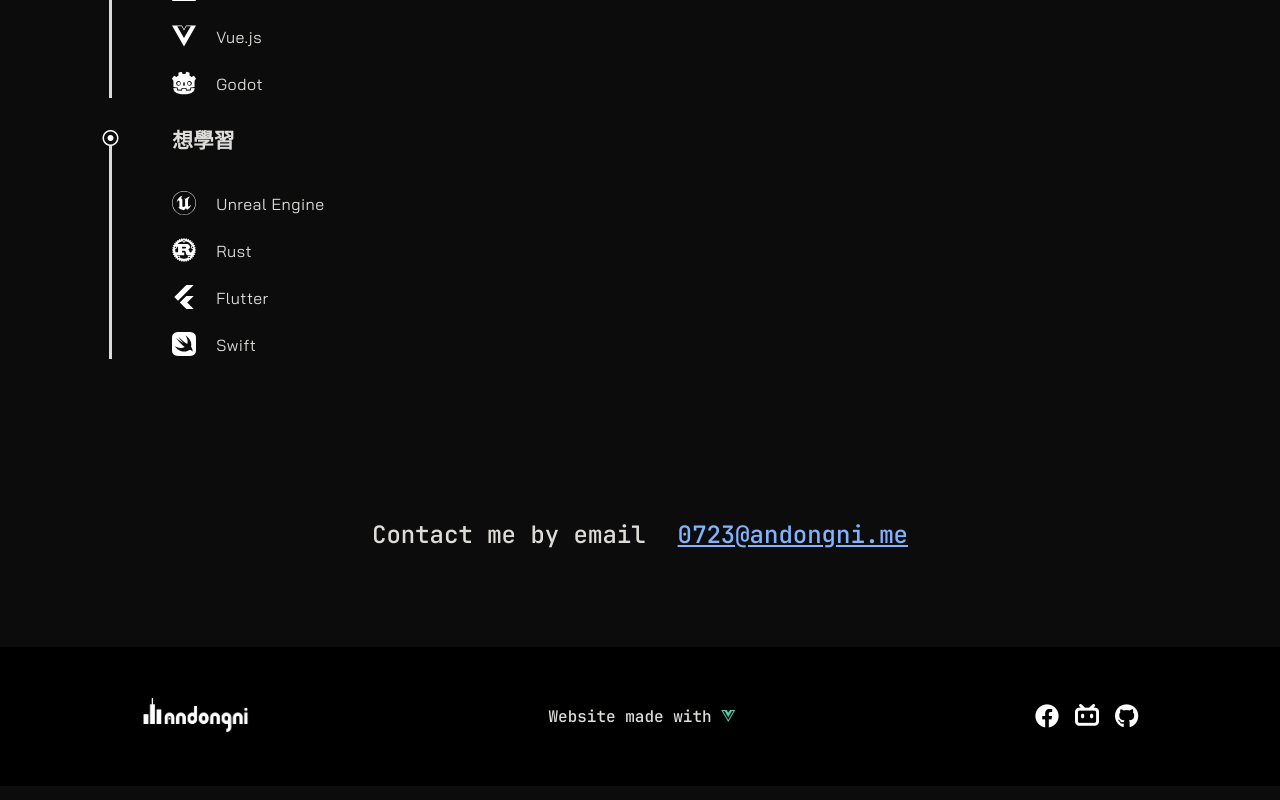
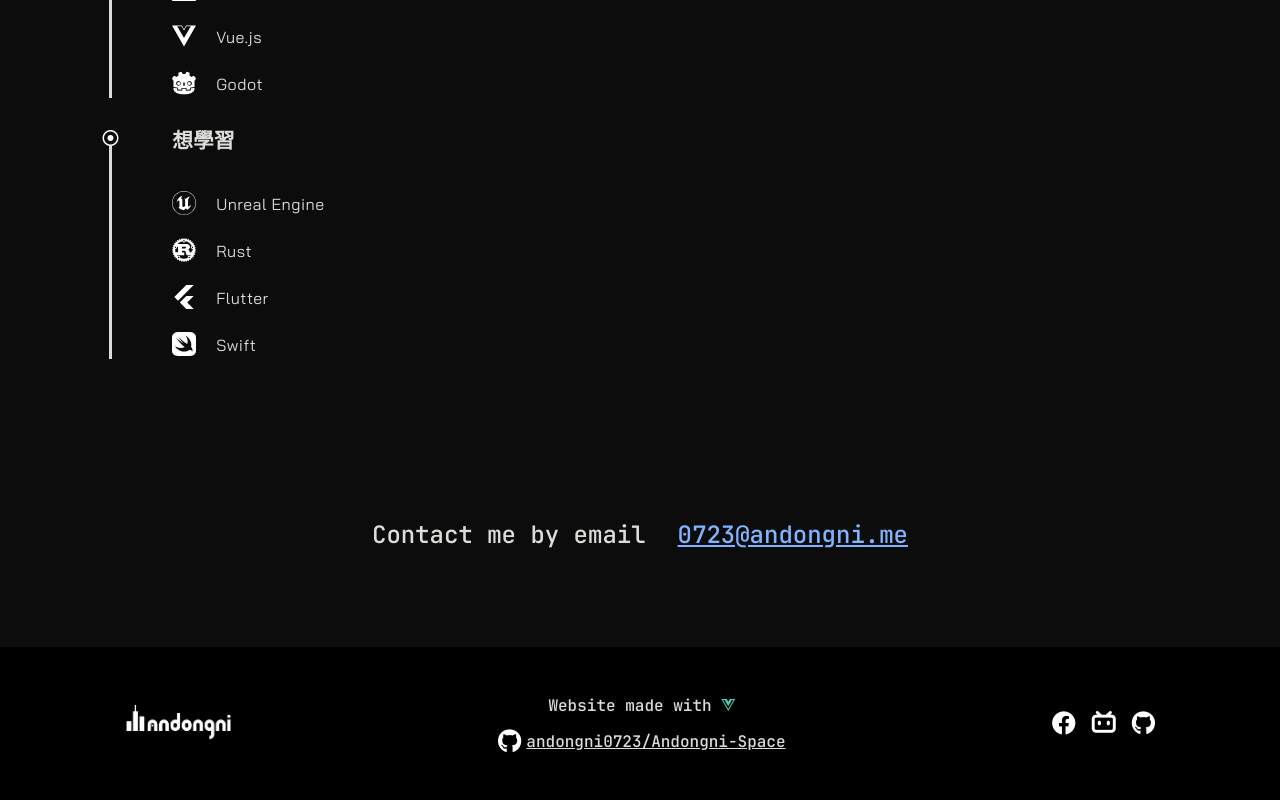
Before and after one commit to andongni0723/Andongni-Space, a Vue app: page /about in a window 1280 px wide. Shown: the part 1556-2356 px from the top of the page. Built offline with nearby package versions, Linux system fonts and the light colour scheme.

Commit message:
v3.2 - add footer github link / change rw program logic

```diff
--- a/package.json
+++ b/package.json
@@ -1,6 +1,6 @@
 {
   "name": "andongni-space-vue3",
-  "version": "3.1",
+  "version": "3.2",
   "private": true,
   "type": "module",
   "scripts": {
--- a/src/components/Func/ResponsiveWatcher.vue
+++ b/src/components/Func/ResponsiveWatcher.vue
@@ -1,35 +1,24 @@
 <script setup lang="ts">
 import {ref, onMounted, onUnmounted, onUpdated} from 'vue';
 
-const less1400 = ref(false);
-const less768 = ref(false);
-const less600 = ref(false);
-const less500 = ref(false);
-const less400 = ref(false);
+const width = ref(window.innerWidth);
 
-const checkMobile = () => {
-  less1400.value = window.innerWidth <= 1400;
-  less768.value = window.innerWidth <= 768;
-  less600.value = window.innerWidth <= 600;
-  less500.value = window.innerWidth <= 500;
-  less400.value = window.innerWidth <= 400;
-
+const UpdateSize = () => {
+  width.value = window.innerWidth;
 };
 
 onMounted(() => {
-  checkMobile(); // 初次載入時檢查一次視窗大小
-  window.addEventListener('resize', checkMobile);
+  UpdateSize();
+  window.addEventListener('resize', UpdateSize);
 });
 
 onUnmounted(() => {
-  window.removeEventListener('resize', checkMobile);
+  window.addEventListener('resize', UpdateSize);
 });
 
-defineExpose({
-  less1400, less768, less500, less600, less400
-});
+defineExpose({width});
 </script>
 
 <template>
-  <slot :less1400="less1400" :less768="less768" :less500="less500" :less600="less600" :less400="less400"></slot>
+  <slot :width="width"></slot>
 </template>
--- a/src/components/WebPage/Main/Footer.vue
+++ b/src/components/WebPage/Main/Footer.vue
@@ -9,11 +9,22 @@ import {ref} from "vue";
 <template>
   <div class="footer">
     <Logo class="logo"/>
-    <div class="text">
-      <p>Website made with <a class="fa-brands fa-vuejs vue-icon" href="https://cn.vuejs.org/"/></p>
+    <div class="context">
+      <div class="text">
+        <p>Website made with <a class="fa-brands fa-vuejs vue-icon" href="https://cn.vuejs.org/"/></p>
+      </div>
+      <div class="github-group">
+        <ResponsiveWatcher v-slot="rw">
+          <div v-if="rw.width >= 600" class="icon">
+            <i class="fa-brands fa-github fa-xl" style="color: #ffffff;"></i></div>
+          <div v-else >
+            <i class="fa-brands fa-github fa" style="color: #ffffff;"></i></div>
+        </ResponsiveWatcher>
+        <a class="github-link" href="https://github.com/andongni0723/Andongni-Space" target="_blank" rel="noopener noreferrer">andongni0723/Andongni-Space</a>
+      </div>
     </div>
     <ResponsiveWatcher v-slot="rw">
-      <div v-if="!rw.less600" class="icon">
+      <div v-if="rw.width >= 600" class="icon">
         <Icon icon-src="fa-brands fa-facebook fa-xl" link="https://www.facebook.com/profile.php?id=100015788080240"/>
         <Icon icon-src="fa-brands fa-bilibili fa-xl" link="https://space.bilibili.com/543329750"/>
         <Icon icon-src="fa-brands fa-github fa-xl"   link="https://github.com/andongni0723"/>
@@ -33,12 +44,35 @@ import {ref} from "vue";
   padding: 50px 0;
   gap: 1rem;
 }
+
+.context {
+  display: flex;
+  flex-direction: column;
+  justify-content: center;
+  align-items: center;
+}
+
 .text {
   color: var(--main-white-color);
   display: flex;
   font-family: "JetBrains Mono NL",sans-serif;
 }
 
+.github-group {
+  margin-top: 20px;
+  display: flex;
+  gap: 5px;
+  align-items: center;
+}
+
+
+.github-link {
+  font-family: "JetBrains Mono NL", sans-serif;
+  font-weight: 500;
+  font-size: 1rem;
+  color: var(--main-white-color);
+  text-decoration: underline;
+}
 
 .vue-icon {
   color: #53d0b1;
@@ -58,5 +92,11 @@ import {ref} from "vue";
   .text {
     font-size: 0.7rem;
   }
+
+  .github-link {
+    font-size: 0.7rem;
+    color: var(--main-white-color);
+    text-decoration: underline;
+  }
 }
 </style>
--- a/src/components/WebPage/Main/Nav.vue
+++ b/src/components/WebPage/Main/Nav.vue
@@ -44,17 +44,19 @@ const listPanel = () =>
   <div class="nav-item">
     <div class="logo"><Logo/></div>
     <ResponsiveWatcher v-slot="rw">
-      <div v-if="rw.less600" class="right-side">
-        <!--<Icon icon-src="fa-solid fa-list fa-xl" link=""/>-->
-        <a class="fa-solid fa-list fa-xl " @click="listPanel" style="color: #ffffff;"></a>
-      </div>
-      <div v-else class="right-side">
+
+      <div v-if="rw.width >= 600" class="right-side">
         <router-link to="/about" class="nav-button">ABOUT</router-link>
         <router-link to="/all-project" class="nav-button">PROJECT</router-link>
         <Icon icon-src="fa-brands fa-facebook fa-xl" link="https://www.facebook.com/profile.php?id=100015788080240"/>
         <Icon icon-src="fa-brands fa-bilibili fa-xl" link="https://space.bilibili.com/543329750"/>
         <Icon icon-src="fa-brands fa-github fa-xl"   link="https://github.com/andongni0723"/>
         <Icon icon-src="fa-solid fa-envelope fa-xl" link="mailto:0723@andongni.me"/>
+      </div>
+
+      <div v-else class="right-side">
+        <!--<Icon icon-src="fa-solid fa-list fa-xl" link=""/>-->
+        <a class="fa-solid fa-list fa-xl " @click="listPanel" style="color: #ffffff;"></a>
       </div>
     </ResponsiveWatcher>
   </div>
--- a/src/components/WebPage/MainPage/MainPageIntroProject-Left.vue
+++ b/src/components/WebPage/MainPage/MainPageIntroProject-Left.vue
@@ -22,20 +22,19 @@ const introFormat = props.intro;
 
 <template>
   <ResponsiveWatcher v-slot="rw">
-    <PageComponent v-if="rw.less600"
+    <PageComponent v-if="rw.width >= 600"
+                   :index="index" :title="title" :imgSrc="imgSrc" :intro="introFormat" :link="link"
+                   project-style="flex-direction: row-reverse"
+                   index-style="margin-right: max(0px, calc((100% - 980px) * 0.5)); margin-left: 0;"
+                   img-style=" float: right"
+                   :project-props="linkProps"/>
+
+    <PageComponent v-else
                    :index="index" :title="title" :imgSrc="imgSrc" :intro="introFormat" :link="link"
                    project-style="flex-direction: column;"
                    index-style="margin: 0;"
                    img-style="display: block;
                               float: none;"
-                   :project-props="linkProps"/>
-
-    <PageComponent v-else
-                   :index="index" :title="title" :imgSrc="imgSrc" :intro="introFormat" :link="link"
-                   project-style="flex-direction: row-reverse"
-                   index-style="margin-right: max(0px, calc((100% - 980px) * 0.5));
-                                margin-left: 0;"
-                   img-style=" float: right"
                    :project-props="linkProps"/>
   </ResponsiveWatcher>
 
--- a/src/views/NotFound.vue
+++ b/src/views/NotFound.vue
@@ -18,12 +18,12 @@ import ResponsiveWatcher from "@/components/Func/ResponsiveWatcher.vue";
       <p>Oops! You enter a unknown place.</p>
       <ResponsiveWatcher v-slot="rw">
 
-        <Button v-if="rw.less400" link="/" text="Back"
+        <Button v-if="rw.width <= 400" link="/" text="Back"
                 style="font-family: 'JetBrains Mono',sans-serif;letter-spacing: 2px;
                      width: 80%;
                      margin:30px;" link-props=""/>
 
-        <Button v-else-if="rw.less600" link="/" text="Back"
+        <Button v-else-if="rw.width <= 600" link="/" text="Back"
                 style="font-family: 'JetBrains Mono',sans-serif; letter-spacing: 2px; width: 250px;
                      margin:30px" link-props=""/>
 
--- a/src/views/Project.vue
+++ b/src/views/Project.vue
@@ -70,15 +70,16 @@ console.log(props);
 
 <template>
 <div class="project">
-  <!--<ResponsiveWatcher v-slot="rw">-->
-  <!--  <BigTitle v-if="rw.less600" :title="data.projectName" style="font-style: normal"/>-->
-  <!--  <BigTitle v-else :title="data.projectName" style="font-style: normal; padding-left: 2%;"/>-->
-  <!--</ResponsiveWatcher>-->
   <div class="big-title">
     <div class="title-group">
       <h1 class="title-text">{{data.projectName}}</h1>
       <div class="github-group">
-        <i class="fa-brands fa-github fa-2xl" style="color: #ffffff;"></i>
+        <ResponsiveWatcher v-slot="rw">
+          <div v-if="rw.width >= 600">
+            <i class="fa-brands fa-github fa-2xl" style="color: #ffffff;"></i></div>
+          <div v-else>
+            <i class="fa-brands fa-github fa-xl" style="color: #ffffff;"></i></div>
+        </ResponsiveWatcher>
         <a class="github-link" :href="data.projectGithubLink" target="_blank" rel="noopener noreferrer">
           andongni0723/{{data.projectGitHubName}}
         </a>
@@ -93,8 +94,8 @@ console.log(props);
       <p class="small-text">{{data.description}}</p>
     </div>
     <ResponsiveWatcher v-slot="rw">
-      <hr v-if="rw.less600" class="short-line">
-      <hr v-else class="vertical">
+      <hr v-if="rw.width >= 600" class="vertical">
+      <hr v-else class="short-line">
     </ResponsiveWatcher>
     <div class="type-and-date-flex">
       <div class="type-and-date">
@@ -109,8 +110,8 @@ console.log(props);
   </div>
 
   <ResponsiveWatcher v-slot="rw">
-    <hr v-if="rw.less600" class="short-line">
-    <hr v-else class="line">
+    <hr v-if="rw.width >= 600" class="line">
+    <hr v-else class="short-line">
   </ResponsiveWatcher>
 
   <div class="project-picture-grid">
@@ -118,8 +119,8 @@ console.log(props);
   </div>
 
   <ResponsiveWatcher v-slot="rw">
-    <BigTitle v-if="rw.less600" title="Learning Process" />
-    <BigTitle v-else title="Learning Process" style="padding-left: 2%;"/>
+    <BigTitle v-if="rw.width >= 600" title="Learning Process" style="padding-left: 2%;"/>
+    <BigTitle v-else title="Learning Process"/>
   </ResponsiveWatcher>
 
   <div class="project-study-flex">
@@ -168,7 +169,9 @@ console.log(props);
 
 
 .github-group {
-  //margin: 25px max(0px, calc((100% - 980px) * 0.5)) 25px 0;
+  display: flex;
+  gap: 10px;
+  align-items: center;
   margin-top: 50px;
   margin-bottom: 8px;
 }
@@ -308,4 +311,10 @@ console.log(props);
     padding: 5%;
   }
 }
+
+@media (max-width: 500px) {
+  .github-link {
+    font-size: 0.8rem;
+  }
+}
 </style>
```
